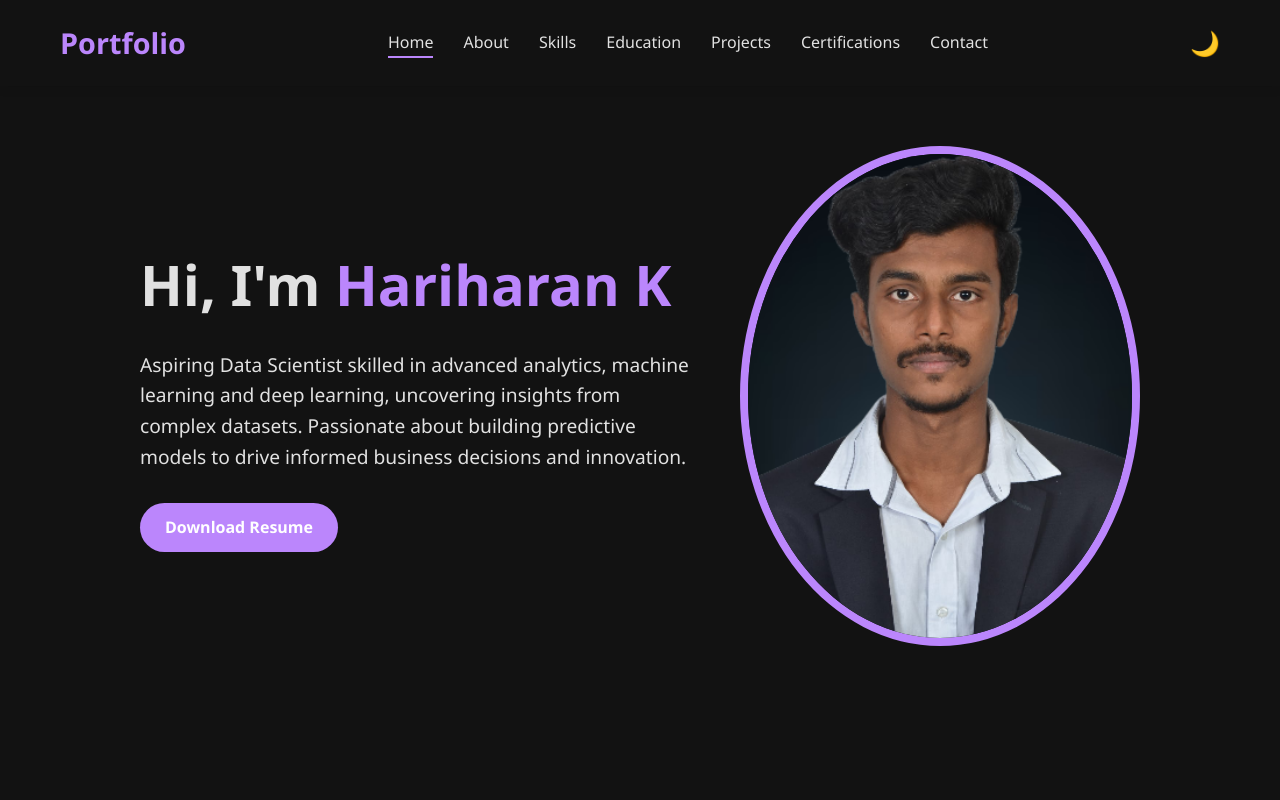
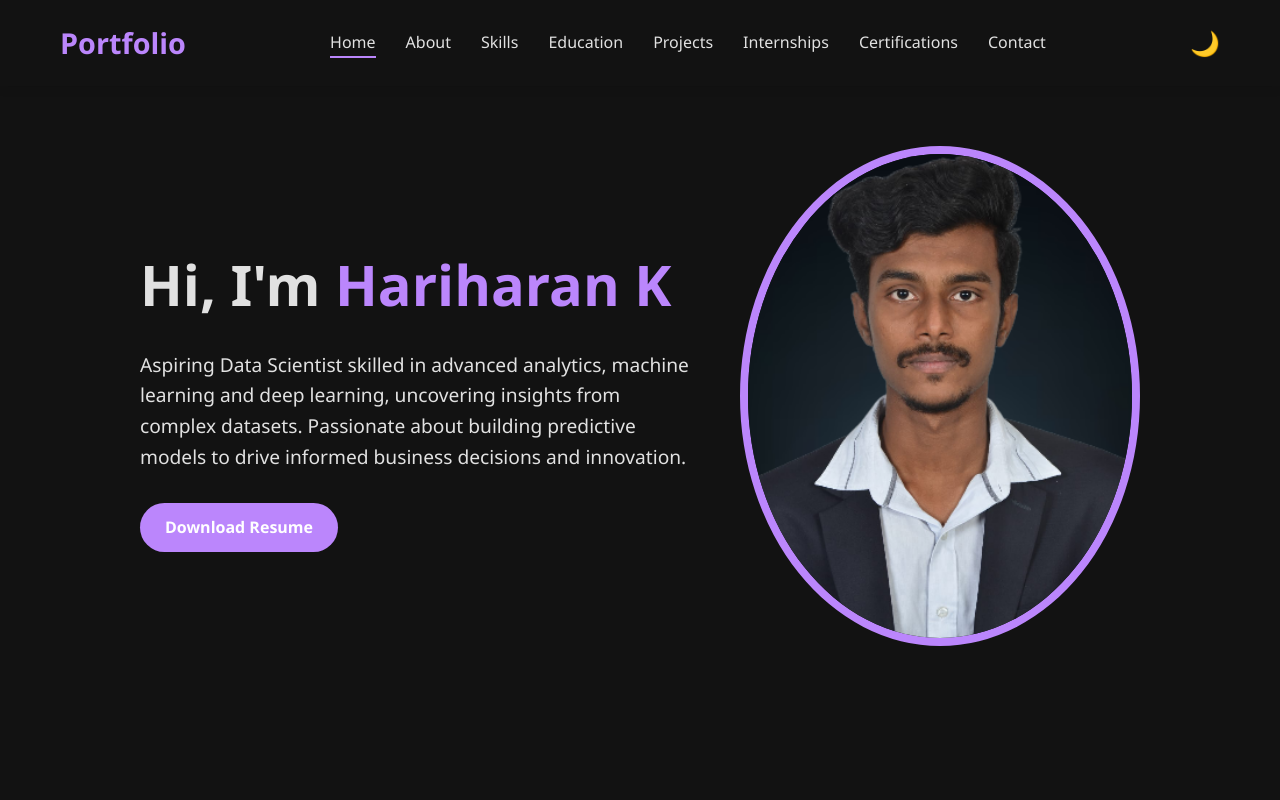
Before and after one commit to hariharan13052003/portfolio, a plain HTML site: page index.html in a window 1280 px wide. Shown: the top 800 px of the page. Drawn offline with Linux system fonts and the light colour scheme; no server answers.

Commit message:
second commit index.html

```diff
--- a/index.html
+++ b/index.html
@@ -719,6 +719,7 @@
                 <li><a href="#skills">Skills</a></li>
                 <li><a href="#education">Education</a></li>
                 <li><a href="#projects">Projects</a></li>
+                <li><a href="#internships">Internships</a></li>
                 <li><a href="#certifications">Certifications</a></li>
                 <li><a href="#contact">Contact</a></li>
             </ul>
```
